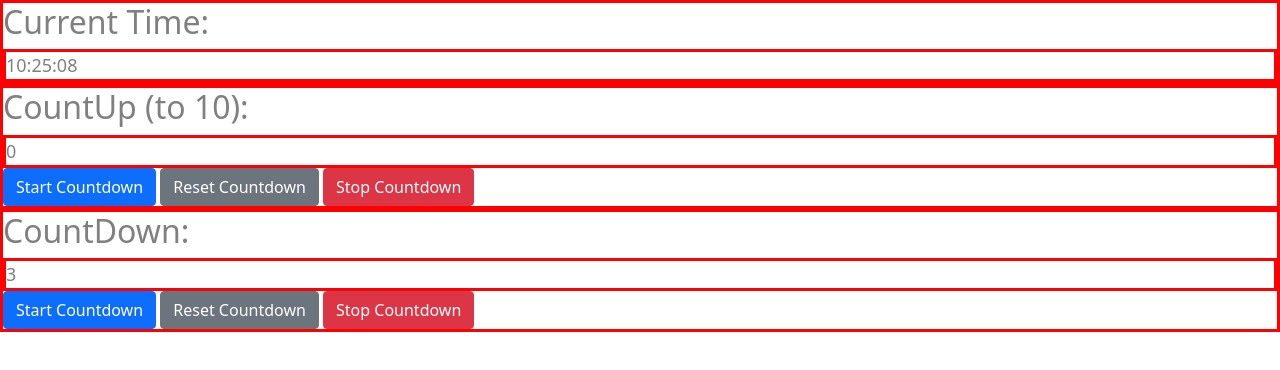
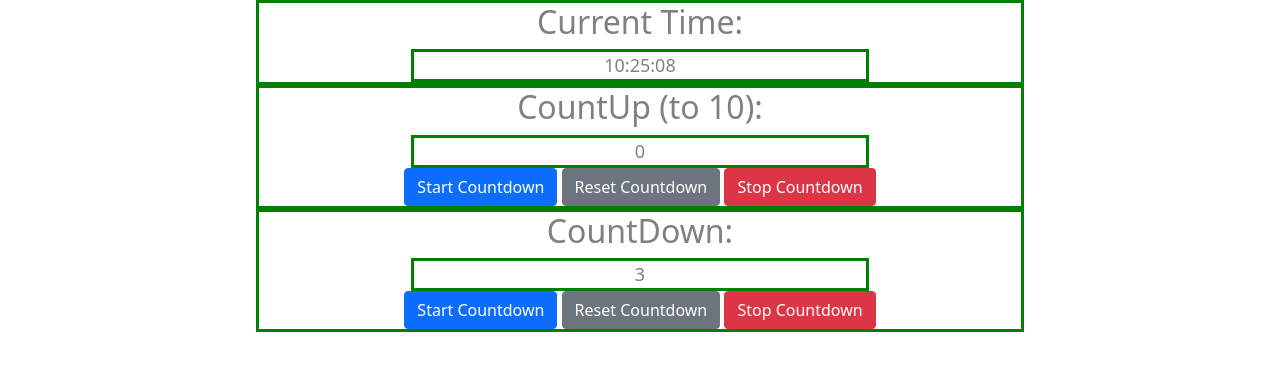
Before and after one commit to C0mradeAndThePhantomMenace/TheSpadesSpiderX1v0.1, a plain HTML site: page TimeApp/index.html in a window 1280 px wide. Drawn offline with nearby package versions, Linux system fonts and the light colour scheme.

Commit message:
1987654321

```diff
--- a/TimeApp/index.html
+++ b/TimeApp/index.html
@@ -7,22 +7,27 @@
     <link href="https://cdn.jsdelivr.net/npm/bootstrap@5.0.2/dist/css/bootstrap.min.css" rel="stylesheet"
         integrity="sha384-EVSTQN3/azprG1Anm3QDgpJLIm9Nao0Yz1ztcQTwFspd3yD65VohhpuuCOmLASjC" crossorigin="anonymous">
     <style>
-        body {
+         body {
             background-color: white;
             color: gray;
             /* align-items: center; */
             /* align-content: center; */
+            /* align-content: center; */
             /* -ms-flex-align: center; */
+            text-align: center;
         }
         div {
-            align-self: center;
+            /* align-self: center;   */
             /* align-items: center; */
-            align-content: center;
+            /* align-content: center; */
             /* -ms-flex-align: center; */
-            border: red solid 3px ;
+            border: green solid 3px ;
+            /* margin: 0 auto; */
+            width:60%;
             margin: 0 auto;
+            text-align: center;
         }
-    </style>
+   </style>
 
     <title>Digital Clock</title>
 </head>
```
